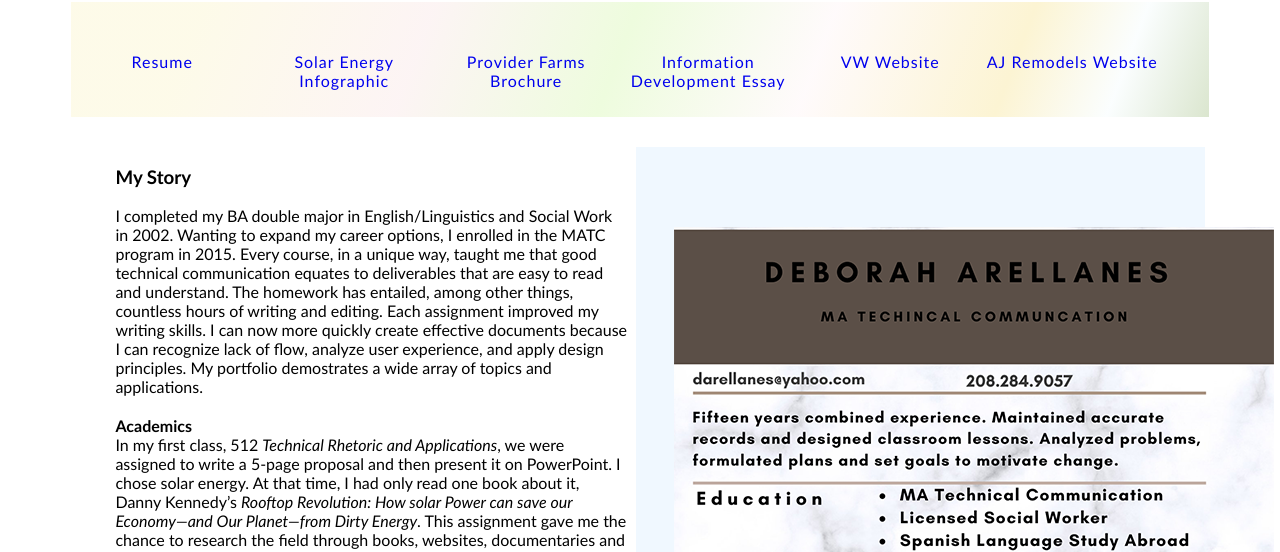
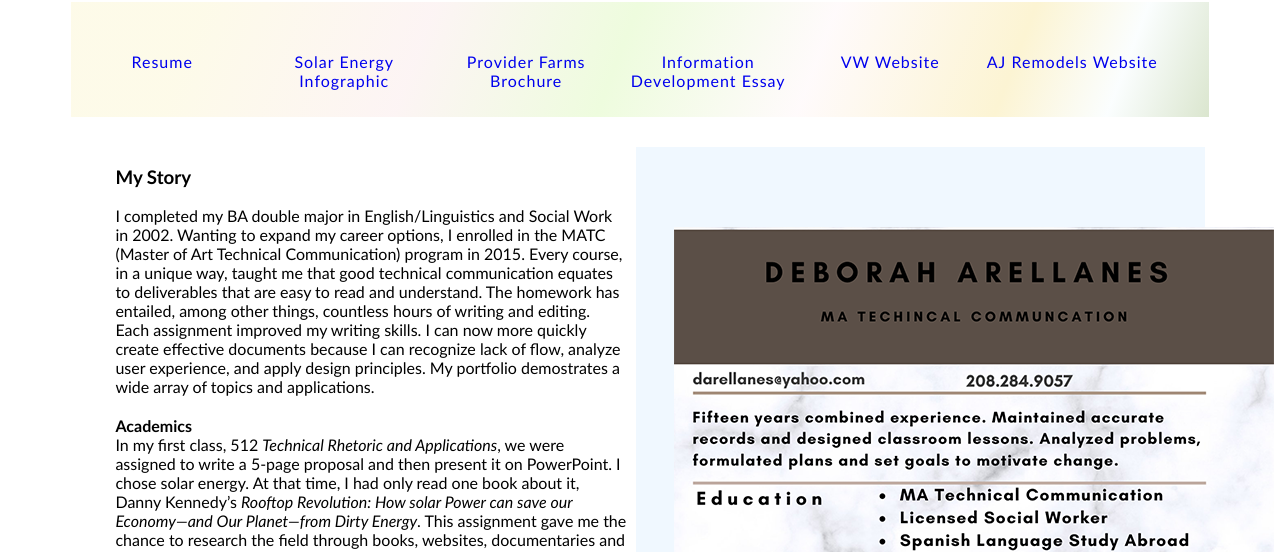
Before and after one commit to deboraharellanes/MATC-Portfolio, a plain HTML site: page index.html in a window 1280 px wide. Shown: the part 222-774 px from the top of the page. Drawn offline with Linux system fonts and the light colour scheme.

Commit message:
MATC written out

```diff
--- a/index.html
+++ b/index.html
@@ -44,7 +44,7 @@
           <h3>My Story</h3>
           <p>
           <div class="intro">I completed my BA double major in English/Linguistics and Social Work in 2002. Wanting to
-            expand my career options, I enrolled in the MATC program in 2015. Every course, in a unique way, taught me that
+            expand my career options, I enrolled in the  MATC (Master of Art Technical Communication) program in 2015. Every course, in a unique way, taught me that
             good technical communication equates to deliverables that are easy to read and understand. The homework has
             entailed, among other things, countless hours of writing and editing. Each assignment improved my writing
             skills. I can now more quickly create effective documents because I can recognize lack of flow, analyze user
```
